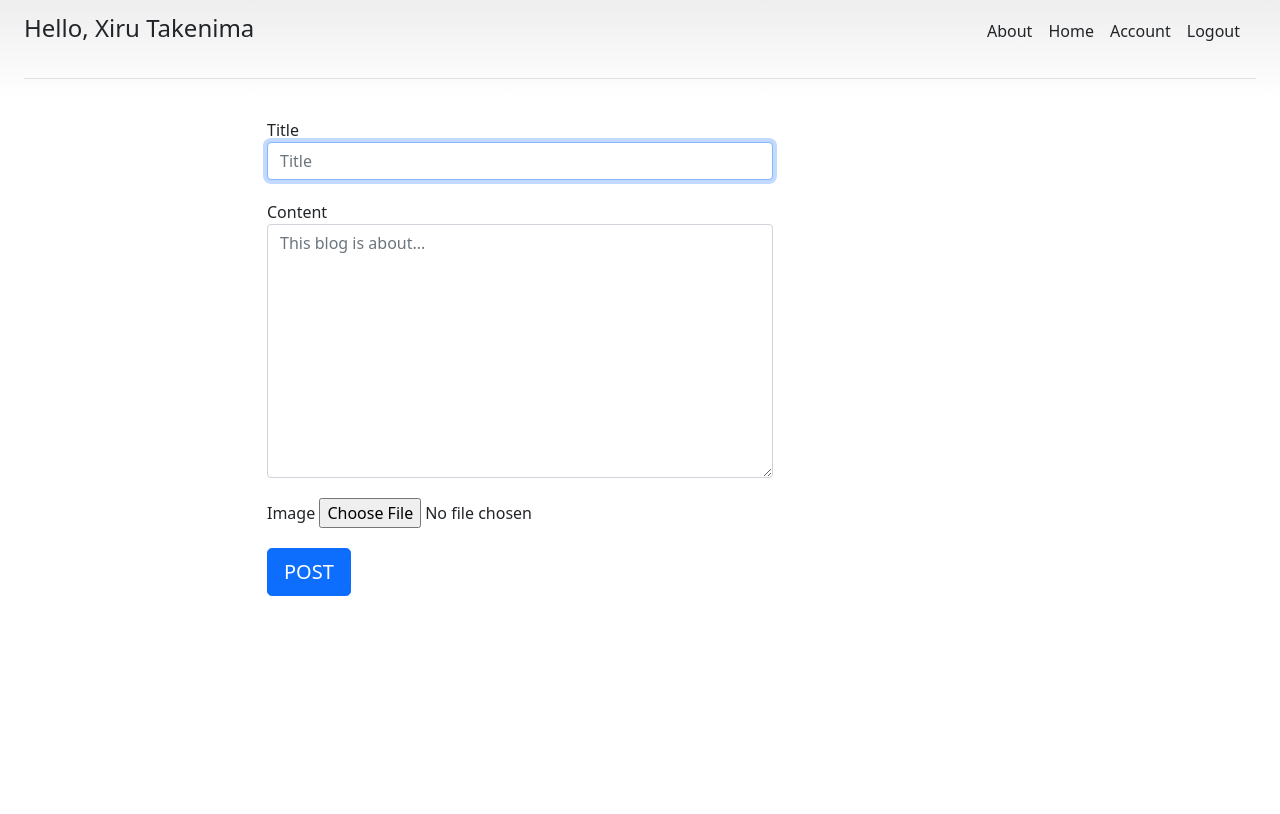
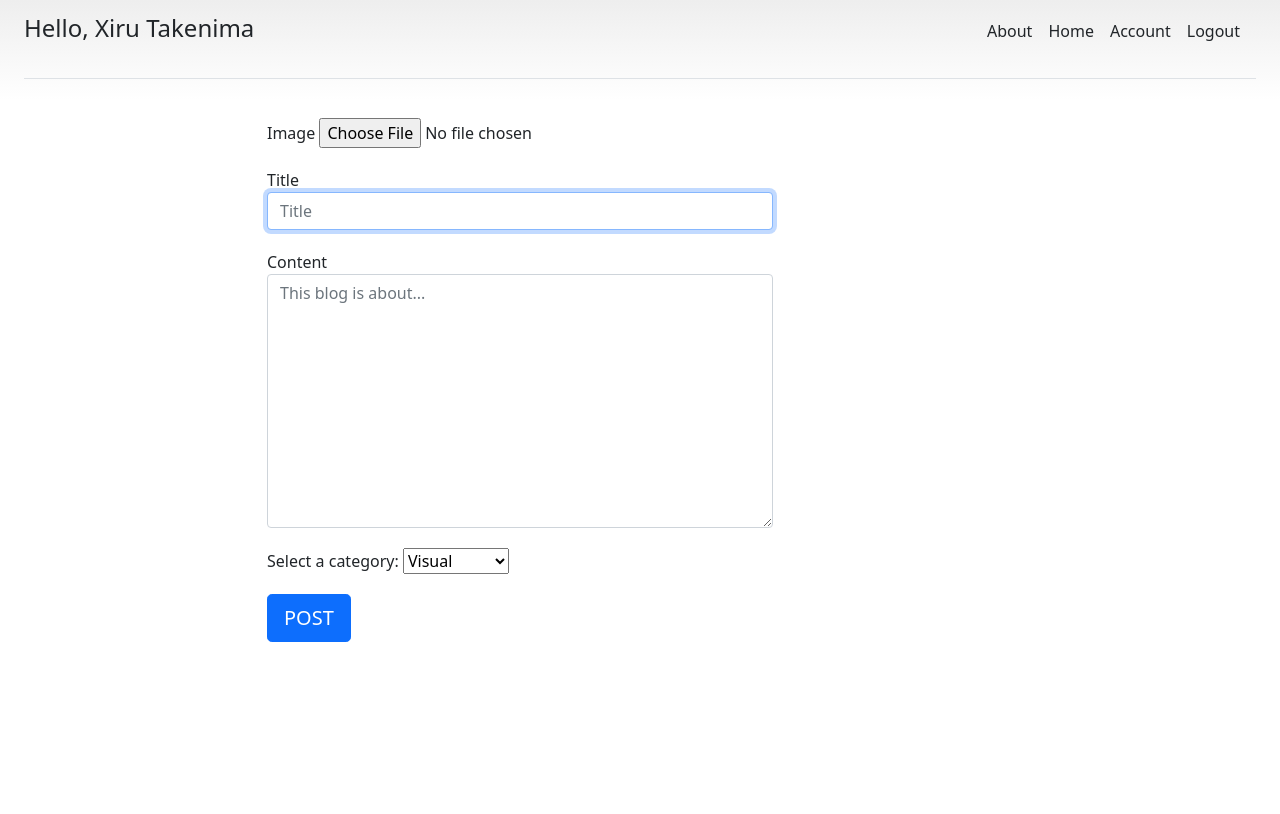
Before and after one commit to kev0051/accessible-opportunity, a Django app: page /blog/create/ in a window 1280 px wide. Shown: the top 814 px of the page. Run offline with Django 4.2, Linux system fonts and the light colour scheme; a user stored in the database is signed in; some libraries are stand-ins or nearby versions.

Commit message:
Update create_blog.html
Changed order + added disability tag dropdown

```diff
--- a/src/blog/templates/blog/create_blog.html
+++ b/src/blog/templates/blog/create_blog.html
@@ -26,6 +26,12 @@
 		<div class="col-lg-7 offset-lg-1">
 			<form class="create-form" method="post" enctype="multipart/form-data">{% csrf_token %}
 
+				<!-- Image -->
+				<div class="form-group">
+					<label for="id_image">Image</label>
+					<input type="file" name="image" id="id_image" accept="image/*" required>
+				</div>
+
 				<!-- title -->
 				<div class="form-group">
 					<label for="id_title">Title</label>
@@ -38,10 +44,16 @@
 					<textarea class="form-control" rows="10" type="text" name="body" id="id_body" placeholder="This blog is about..." required></textarea>
 				</div>
 
-				<!-- Image -->
+				<!-- Disability Tag -->
 				<div class="form-group">
-					<label for="id_image">Image</label>
-					<input type="file" name="image" id="id_image" accept="image/*" required>
+					<label for="id_disability">Select a category:</label>
+					<select name="disability" id="disability" required>
+					<option value='V'>Visual</option>
+					<option value='A'>Auditory</option>
+					<option value='P'>Physical</option>
+					<option value='I'>Intellectual</option>
+					<option value='O'>Other</option>
+					</select>
 				</div>
 
 				<!-- Submit btn -->
```
